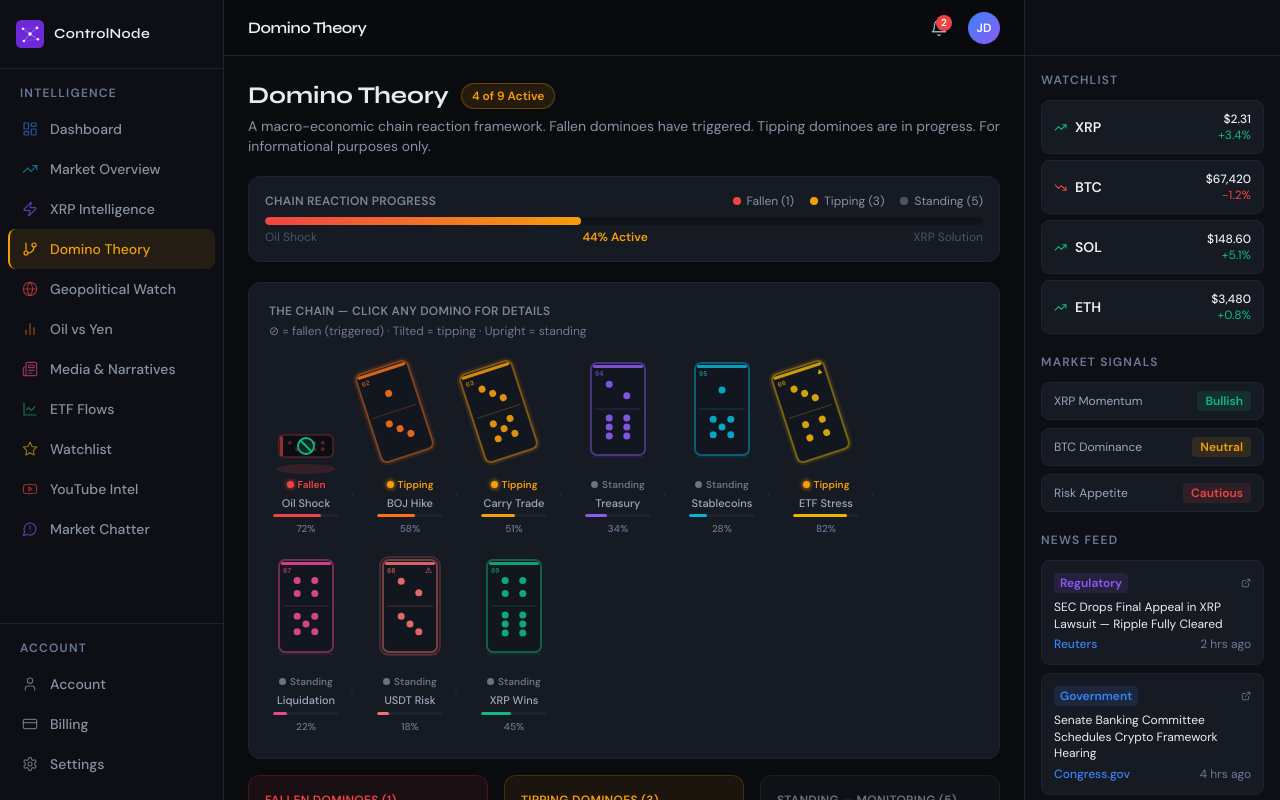
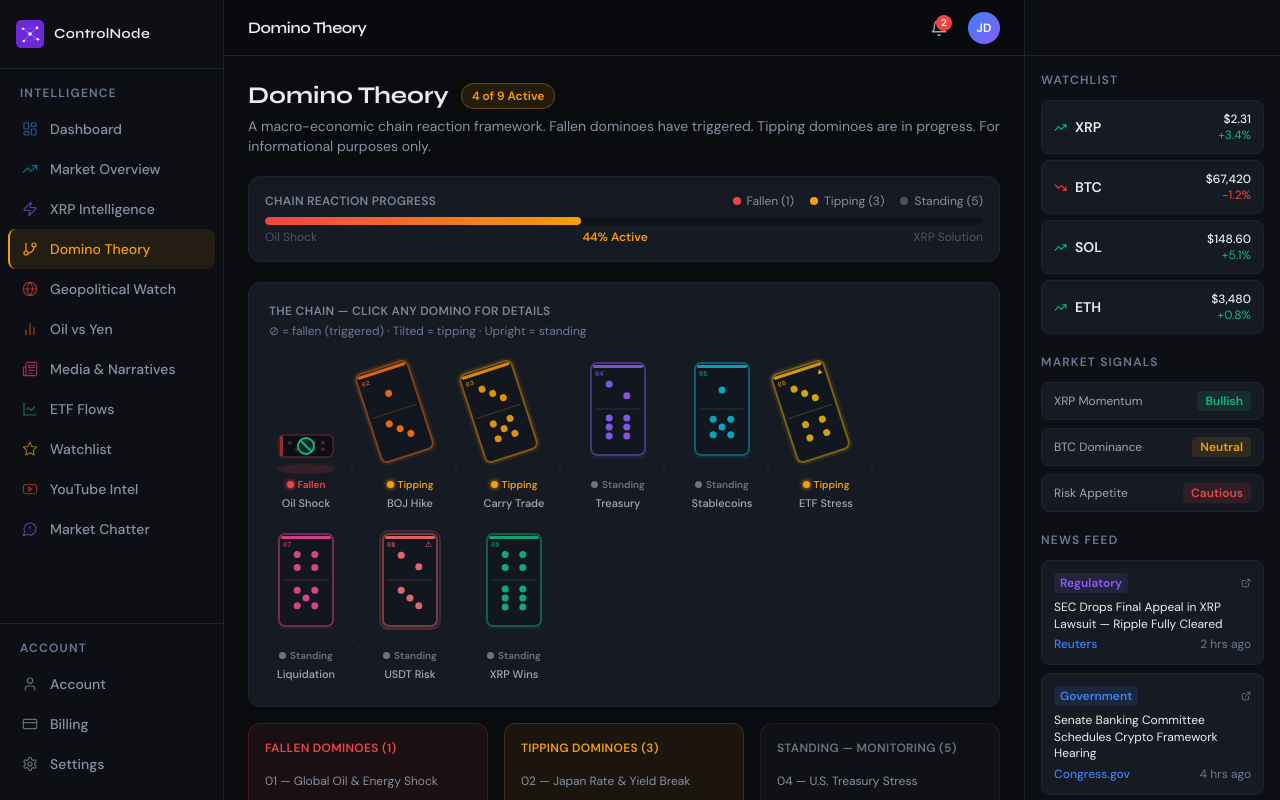
Before and after one commit to leadkastos/controlnode, a React (Vite) app: page /domino-theory in a window 1280 px wide. Shown: the top 800 px of the page. Built offline with nearby package versions, Linux system fonts and the light colour scheme.

Commit message:
Update DominoTheory.jsx

```diff
--- a/src/pages/DominoTheory.jsx
+++ b/src/pages/DominoTheory.jsx
@@ -6,15 +6,15 @@ const TILE_W = 58
 const TILE_H = 100
 
 const dominoes = [
-  { id:1, title:'Global Oil & Energy Shock', shortTitle:'Oil Shock', color:'#ef4444', pips:[2,4], confidence:72, description:'A sharp rise in oil and energy prices creates global inflation pressure that ripples through every major economy.', whatToWatch:['Brent Crude — watch for 10-20%+ rapid spike','WTI Crude price movement','Middle East conflict and supply disruptions','Strait of Hormuz risk','OPEC+ emergency decisions'], triggerCondition:'Rapid spike in oil prices of 10–20%+ in a short time period', status:'triggered', adminNotes:'Brent Crude at $87.40 — elevated. Middle East tensions elevated. Monitor closely.', fragile:false, accelerator:false },
-  { id:2, title:'Japan Rate & Yield Break', shortTitle:'BOJ Hike', color:'#f97316', pips:[1,3], confidence:58, description:'Bank of Japan is forced to shift policy due to inflation pressure, breaking decades of ultra-loose monetary policy.', whatToWatch:['BOJ rate decisions and emergency meetings','Japanese 10Y and 30Y bond yields','Yield Curve Control (YCC) signals','Japan CPI inflation data'], triggerCondition:'BOJ rate hike OR yield curve control failure', status:'in_progress', adminNotes:'BOJ held at 0.1% — surprise hold. 10Y yield at 0.84% and rising.', fragile:false, accelerator:false },
-  { id:3, title:'Yen Carry Trade Unwind', shortTitle:'Carry Trade', color:'#f59e0b', pips:[3,5], confidence:51, description:'Global leveraged positions funded by cheap yen begin unwinding, triggering cascading asset sales worldwide.', whatToWatch:['USD/JPY sharp movement','Global volatility spikes (VIX)','Bond and equity sudden selling','Hedge fund deleveraging signals'], triggerCondition:'Strong yen appreciation combined with broad market sell-off', status:'in_progress', adminNotes:'USD/JPY at 153.4 — yen weak but carry trade active. BOJ surprise hike would trigger rapid unwind.', fragile:false, accelerator:false },
-  { id:4, title:'U.S. Treasury Stress', shortTitle:'Treasury', color:'#8b5cf6', pips:[2,6], confidence:34, description:"Foreign holders sell Treasuries, creating instability in the world's largest bond market.", whatToWatch:['Treasury yields (10Y, 30Y) rapid spike','Weak bond auction demand','Bid-to-cover ratios declining','Repo market stress signals'], triggerCondition:'Rapid yield spike combined with weak Treasury auction demand', status:'not_started', adminNotes:'Treasury market functioning normally. Auctions stable. Critical domino to watch.', fragile:false, accelerator:false },
-  { id:5, title:'Stablecoin Absorption', shortTitle:'Stablecoins', color:'#06b6d4', pips:[1,5], confidence:28, description:'Stablecoins absorb Treasury supply and support the system, creating a new digital dollar demand layer.', whatToWatch:['Stablecoin market cap growth','U.S. stablecoin regulatory bills','Treasury demand via digital dollars','USDT and USDC reserve compositions'], triggerCondition:'Large-scale stablecoin issuance explicitly tied to U.S. Treasury support', status:'not_started', adminNotes:'Stablecoin bills progressing in Senate. USDT at $110B market cap. Early stage.', fragile:false, accelerator:false },
-  { id:6, title:'ETF Liquidity Stress', shortTitle:'ETF Stress', color:'#eab308', pips:[3,4], confidence:82, description:'ETFs and passive vehicles experience outflows and forced selling as liquidity tightens globally.', whatToWatch:['Bitcoin ETF net inflows/outflows','Total ETF AUM changes daily','Redemption spikes across asset classes','Forced selling cascade signals'], triggerCondition:'Large sustained ETF outflows combined with forced asset selling', status:'in_progress', adminNotes:'BTC ETF flows positive but slowing. Traditional ETF redemptions elevated. Late-stage accelerator.', fragile:false, accelerator:true },
-  { id:7, title:'Global Asset Liquidation', shortTitle:'Liquidation', color:'#ec4899', pips:[4,5], confidence:22, description:'Institutions sell liquid assets to raise cash — a global margin call across BTC, gold, and equities.', whatToWatch:['BTC rapid drawdowns (20%+ moves)','Gold and silver sudden sell-offs','Equity market broad declines','Multi-asset simultaneous selling'], triggerCondition:'Broad multi-asset sell-off across crypto, equities, and commodities simultaneously', status:'not_started', adminNotes:'BTC at $67,420. Equities elevated. No liquidation cascade signals yet.', fragile:false, accelerator:false },
-  { id:8, title:'Tether Instability', shortTitle:'USDT Risk', color:'#f87171', pips:[2,3], confidence:18, description:'Stablecoins — especially Tether — face pressure or potential de-peg due to severe liquidity stress.', whatToWatch:['USDT peg deviations (watch for $0.99 or below)','Stablecoin outflows from exchanges','Tether redemption pressure','Regulatory action against issuers'], triggerCondition:'De-peg event OR severe instability signals from major stablecoin issuers', status:'not_started', adminNotes:'USDT stable at $1.00. No peg stress. High-risk if triggered — systemic contagion risk.', fragile:true, accelerator:false },
-  { id:9, title:'XRP Liquidity Bridge', shortTitle:'XRP Wins', color:'#10b981', pips:[4,6], confidence:45, description:'XRP emerges as the neutral bridge asset for real-time global liquidity and cross-border settlement.', whatToWatch:['XRP ODL volume spikes','Institutional adoption signals','Central bank XRP integration news','XRP ETF approval and inflows'], triggerCondition:'Major institutional adoption event combined with global liquidity demand requiring bridge asset', status:'not_started', adminNotes:'The final domino. XRP positioned. ODL volume growing. ETF filings active.', fragile:false, accelerator:false },
+  { id:1, title:'Global Oil & Energy Shock', shortTitle:'Oil Shock', color:'#ef4444', pips:[2,4], description:'A sharp rise in oil and energy prices creates global inflation pressure that ripples through every major economy.', whatToWatch:['Brent Crude — watch for 10-20%+ rapid spike','WTI Crude price movement','Middle East conflict and supply disruptions','Strait of Hormuz risk','OPEC+ emergency decisions'], triggerCondition:'Rapid spike in oil prices of 10–20%+ in a short time period', status:'triggered', adminNotes:'Brent Crude at $87.40 — elevated. Middle East tensions elevated. Monitor closely.', fragile:false, accelerator:false },
+  { id:2, title:'Japan Rate & Yield Break', shortTitle:'BOJ Hike', color:'#f97316', pips:[1,3], description:'Bank of Japan is forced to shift policy due to inflation pressure, breaking decades of ultra-loose monetary policy.', whatToWatch:['BOJ rate decisions and emergency meetings','Japanese 10Y and 30Y bond yields','Yield Curve Control (YCC) signals','Japan CPI inflation data'], triggerCondition:'BOJ rate hike OR yield curve control failure', status:'in_progress', adminNotes:'BOJ held at 0.1% — surprise hold. 10Y yield at 0.84% and rising.', fragile:false, accelerator:false },
+  { id:3, title:'Yen Carry Trade Unwind', shortTitle:'Carry Trade', color:'#f59e0b', pips:[3,5], description:'Global leveraged positions funded by cheap yen begin unwinding, triggering cascading asset sales worldwide.', whatToWatch:['USD/JPY sharp movement','Global volatility spikes (VIX)','Bond and equity sudden selling','Hedge fund deleveraging signals'], triggerCondition:'Strong yen appreciation combined with broad market sell-off', status:'in_progress', adminNotes:'USD/JPY at 153.4 — yen weak but carry trade active. BOJ surprise hike would trigger rapid unwind.', fragile:false, accelerator:false },
+  { id:4, title:'U.S. Treasury Stress', shortTitle:'Treasury', color:'#8b5cf6', pips:[2,6], description:"Foreign holders sell Treasuries, creating instability in the world's largest bond market.", whatToWatch:['Treasury yields (10Y, 30Y) rapid spike','Weak bond auction demand','Bid-to-cover ratios declining','Repo market stress signals'], triggerCondition:'Rapid yield spike combined with weak Treasury auction demand', status:'not_started', adminNotes:'Treasury market functioning normally. Auctions stable. Critical domino to watch.', fragile:false, accelerator:false },
+  { id:5, title:'Stablecoin Absorption', shortTitle:'Stablecoins', color:'#06b6d4', pips:[1,5], description:'Stablecoins absorb Treasury supply and support the system, creating a new digital dollar demand layer.', whatToWatch:['Stablecoin market cap growth','U.S. stablecoin regulatory bills','Treasury demand via digital dollars','USDT and USDC reserve compositions'], triggerCondition:'Large-scale stablecoin issuance explicitly tied to U.S. Treasury support', status:'not_started', adminNotes:'Stablecoin bills progressing in Senate. USDT at $110B market cap. Early stage.', fragile:false, accelerator:false },
+  { id:6, title:'ETF Liquidity Stress', shortTitle:'ETF Stress', color:'#eab308', pips:[3,4], description:'ETFs and passive vehicles experience outflows and forced selling as liquidity tightens globally.', whatToWatch:['Bitcoin ETF net inflows/outflows','Total ETF AUM changes daily','Redemption spikes across asset classes','Forced selling cascade signals'], triggerCondition:'Large sustained ETF outflows combined with forced asset selling', status:'in_progress', adminNotes:'BTC ETF flows positive but slowing. Traditional ETF redemptions elevated. Late-stage accelerator.', fragile:false, accelerator:true },
+  { id:7, title:'Global Asset Liquidation', shortTitle:'Liquidation', color:'#ec4899', pips:[4,5], description:'Institutions sell liquid assets to raise cash — a global margin call across BTC, gold, and equities.', whatToWatch:['BTC rapid drawdowns (20%+ moves)','Gold and silver sudden sell-offs','Equity market broad declines','Multi-asset simultaneous selling'], triggerCondition:'Broad multi-asset sell-off across crypto, equities, and commodities simultaneously', status:'not_started', adminNotes:'BTC at $67,420. Equities elevated. No liquidation cascade signals yet.', fragile:false, accelerator:false },
+  { id:8, title:'Tether Instability', shortTitle:'USDT Risk', color:'#f87171', pips:[2,3], description:'Stablecoins — especially Tether — face pressure or potential de-peg due to severe liquidity stress.', whatToWatch:['USDT peg deviations (watch for $0.99 or below)','Stablecoin outflows from exchanges','Tether redemption pressure','Regulatory action against issuers'], triggerCondition:'De-peg event OR severe instability signals from major stablecoin issuers', status:'not_started', adminNotes:'USDT stable at $1.00. No peg stress. High-risk if triggered — systemic contagion risk.', fragile:true, accelerator:false },
+  { id:9, title:'XRP Liquidity Bridge', shortTitle:'XRP Wins', color:'#10b981', pips:[4,6], description:'XRP emerges as the neutral bridge asset for real-time global liquidity and cross-border settlement.', whatToWatch:['XRP ODL volume spikes','Institutional adoption signals','Central bank XRP integration news','XRP ETF approval and inflows'], triggerCondition:'Major institutional adoption event combined with global liquidity demand requiring bridge asset', status:'not_started', adminNotes:'The final domino. XRP positioned. ODL volume growing. ETF filings active.', fragile:false, accelerator:false },
 ]
 
 const statusConfig = {
@@ -235,11 +235,6 @@ function DominoCard({ domino, isActive, onClick }) {
         fontWeight: isActive ? 600 : 500, textAlign:'center', lineHeight:1.3, margin:0 }}>
         {domino.shortTitle}
       </p>
-
-      <div style={{ width:'90%', height:'3px', background:'#1e2330', borderRadius:'2px', overflow:'hidden' }}>
-        <div style={{ height:'100%', width:`${domino.confidence}%`, background:domino.color, borderRadius:'2px' }}/>
-      </div>
-      <span style={{ fontSize:'10px', color:'#6b7a96', fontWeight:500 }}>{domino.confidence}%</span>
     </button>
   )
 }
@@ -260,7 +255,6 @@ function DetailPanel({ domino, onClose }) {
           </div>
           <div className="flex items-center gap-3 flex-wrap">
             <span className="text-xs font-semibold px-2 py-0.5 rounded" style={{ background:s.bg, color:s.color }}>{s.label}</span>
-            <span className="text-xs" style={{ color:'#4a5568' }}>Confidence: <span style={{ color:domino.color, fontWeight:600 }}>{domino.confidence}%</span></span>
           </div>
         </div>
         <button onClick={onClose} className="p-2 rounded-lg hover:bg-white/10" style={{ color:'#8892a4' }}><X size={15}/></button>
@@ -289,16 +283,9 @@ function DetailPanel({ domino, onClose }) {
           </div>
         </div>
         <div>
-          <p className="text-xs font-semibold uppercase tracking-wide mb-2" style={{ color:'#4a5568' }}>ControlNode Assessment</p>
-          <div className="rounded-lg p-3 text-sm mb-3" style={{ background:`${domino.color}08`, border:`1px solid ${domino.color}25`, color:'#8892a4' }}>
+          <p className="text-xs font-semibold uppercase tracking-wide mb-2" style={{ color:'#6b7a96' }}>ControlNode Assessment</p>
+          <div className="rounded-lg p-3 text-sm" style={{ background:`${domino.color}08`, border:`1px solid ${domino.color}25`, color:'#9aa8be' }}>
             {domino.adminNotes}
-          </div>
-          <div className="flex justify-between mb-1">
-            <span className="text-xs" style={{ color:'#4a5568' }}>Trigger Confidence</span>
-            <span className="text-xs font-semibold" style={{ color:domino.color }}>{domino.confidence}%</span>
-          </div>
-          <div style={{ height:'6px', background:'#111318', borderRadius:'3px', overflow:'hidden' }}>
-            <div style={{ height:'100%', width:`${domino.confidence}%`, background:`linear-gradient(90deg, ${domino.color}88, ${domino.color})`, borderRadius:'3px' }}/>
           </div>
         </div>
       </div>
```
